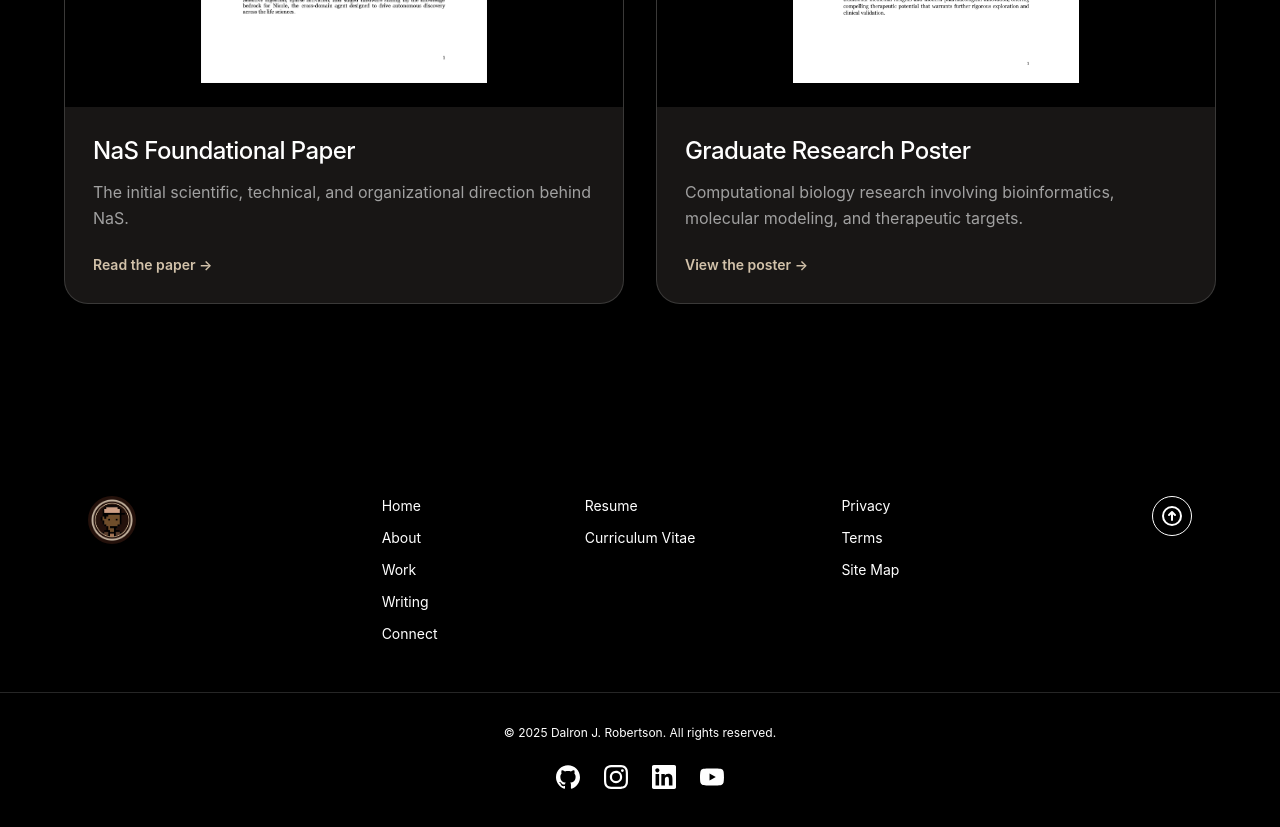
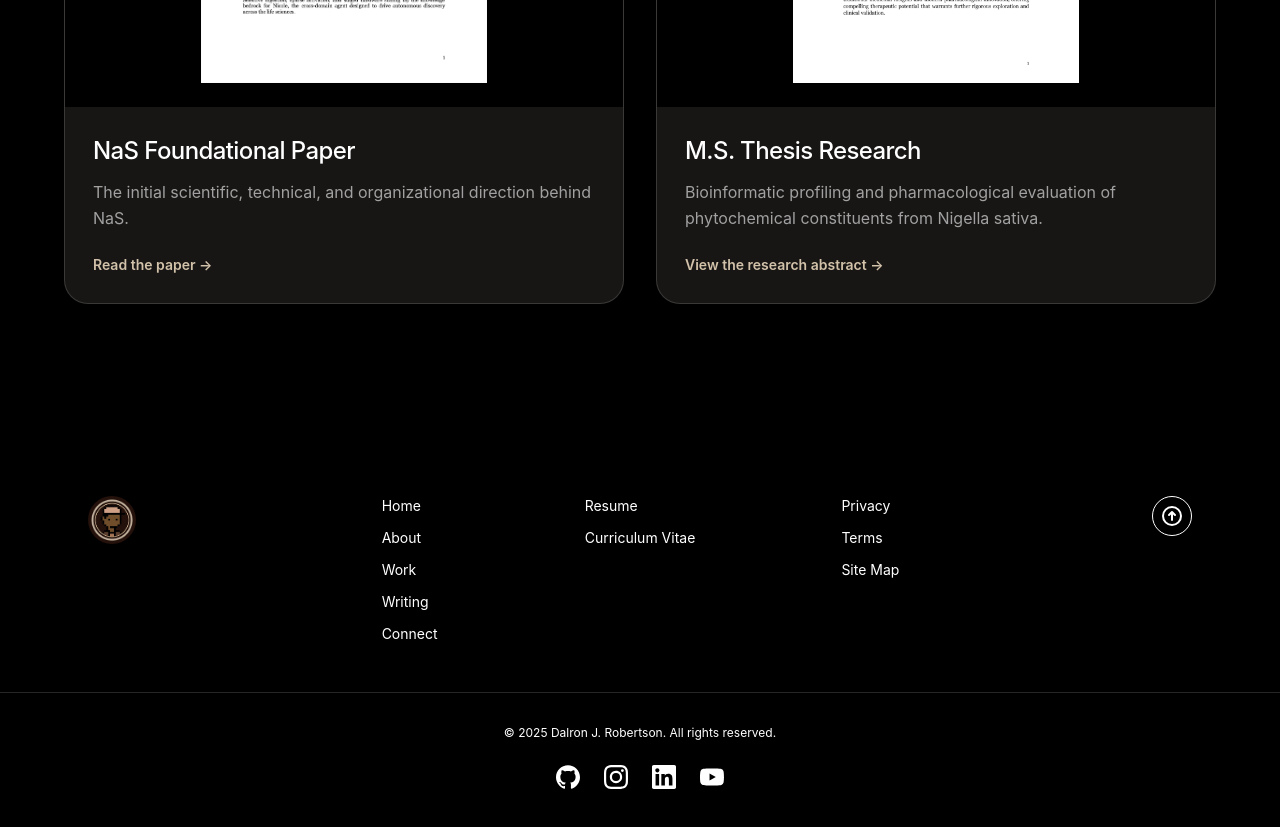
Before and after one commit to AGuyNamedDJ/Personal-Website, a Next.js app: page /writing in a window 1280 px wide. Shown: the part 2700-3527 px from the top of the page. Built offline with nearby package versions, Linux system fonts and the light colour scheme.

Commit message:
Rename thesis research feature

```diff
--- a/src/app/writing/ClientWritingPage.jsx
+++ b/src/app/writing/ClientWritingPage.jsx
@@ -70,12 +70,12 @@ const research = [
     linkLabel: "Read the paper",
   },
   {
-    title: "Graduate Research Poster",
+    title: "M.S. Thesis Research",
     description:
-      "Computational biology research involving bioinformatics, molecular modeling, and therapeutic targets.",
+      "Bioinformatic profiling and pharmacological evaluation of phytochemical constituents from Nigella sativa.",
     image: "/assets/images/M.S.Article.png",
     href: "/assets/images/M.S.Article.png",
-    linkLabel: "View the poster",
+    linkLabel: "View the research abstract",
   },
 ];
 
```
